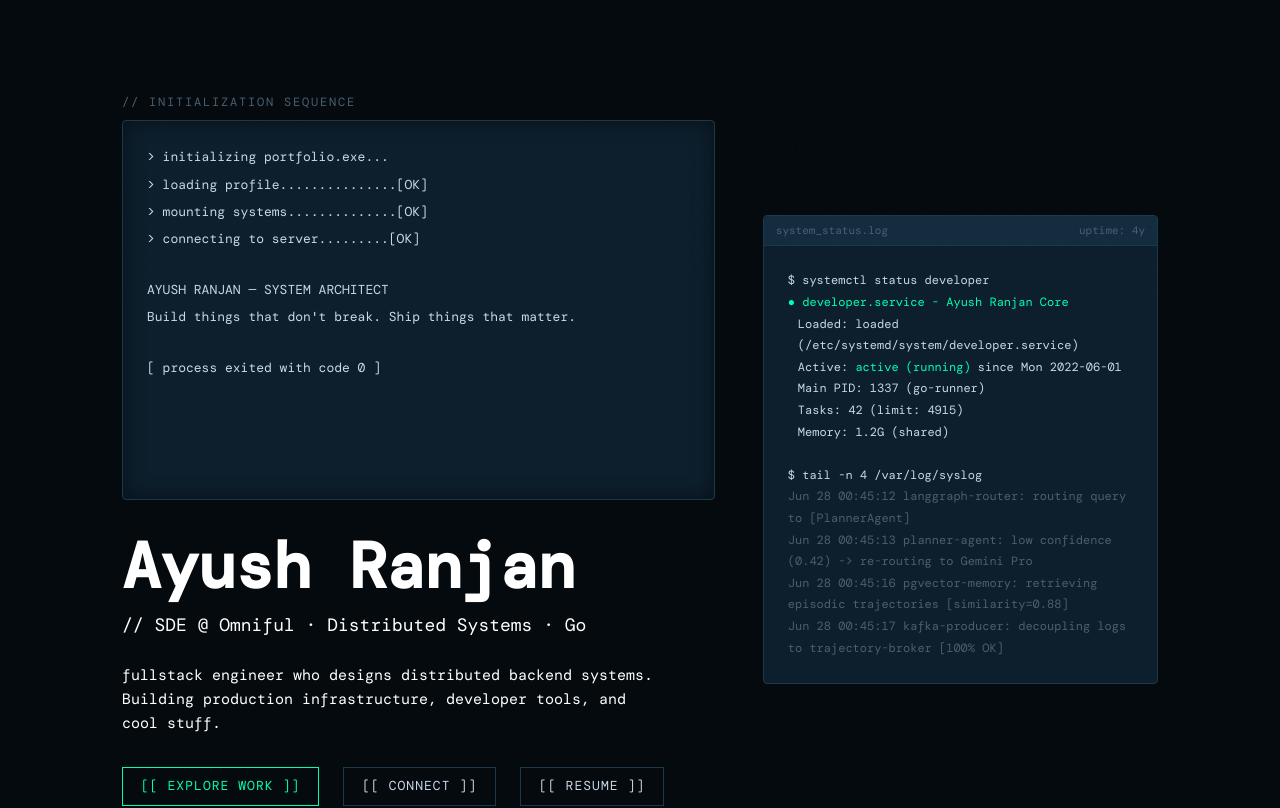
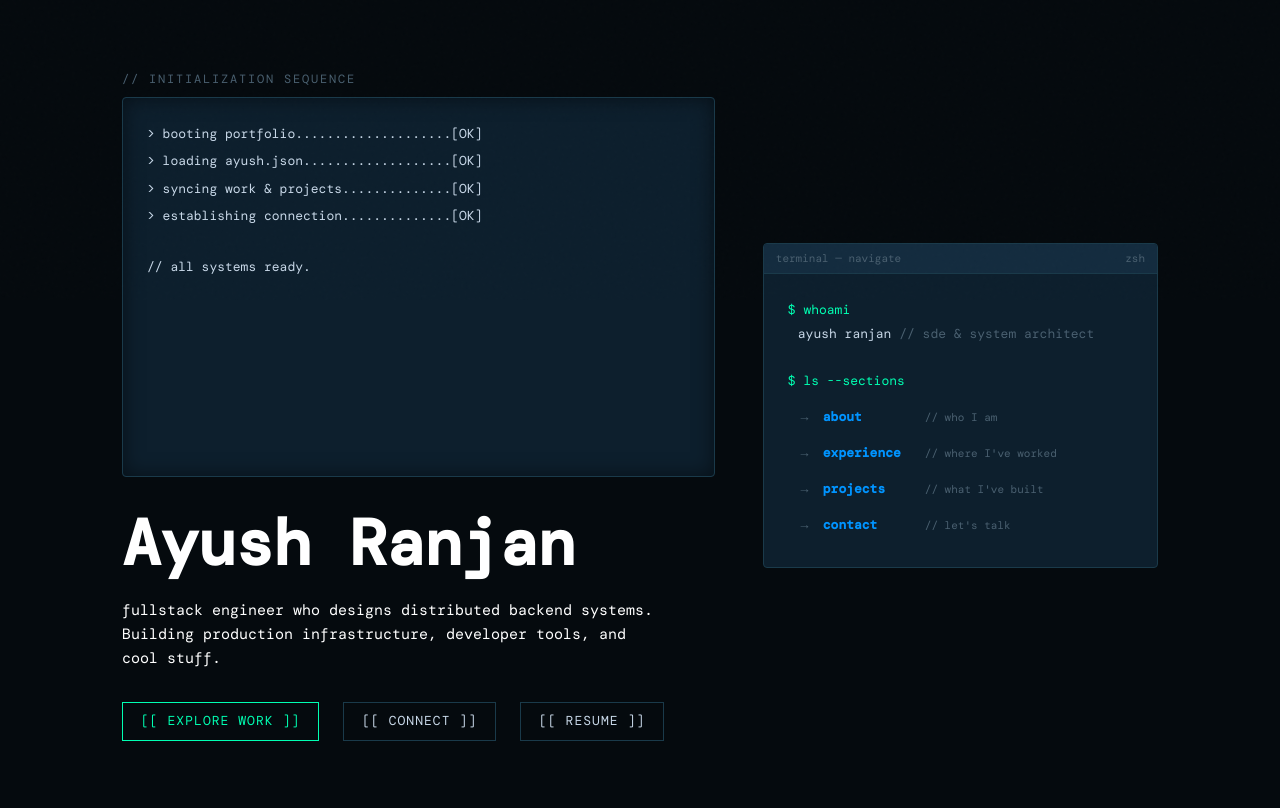
Before and after one commit to ayuuuuu0-0/pro-portfolio, a Next.js app: page / in a window 1280 px wide. Shown: the part 500-1308 px from the top of the page. Built offline with nearby package versions, Linux system fonts and the light colour scheme; a web font is replaced by a local one.

Commit message:
Fixed the terminal options, improved project exppanded view, fixed the current status

```diff
--- a/src/components/Contact.tsx
+++ b/src/components/Contact.tsx
@@ -272,20 +272,24 @@ export default function Contact() {
   const [history, setHistory] = useState<HistoryItem[]>([
     {
       type: "output",
-      text: "visitor@ayush:~$ connection established. sandbox shell v2.0.6 loaded. type 'help' for options.",
+      text: "visitor@ayush:~$ hey! type 'help' to see what you can do here.",
     },
   ]);
   const [inputVal, setInputVal] = useState("");
   const terminalBodyRef = useRef<HTMLDivElement>(null);
   const inputRef = useRef<HTMLInputElement>(null);
 
-  const quickCommands = ["help", "whoami", "contact", "status", "clear"];
+  const quickCommands = ["help", "about", "experience", "projects", "contact", "whoami", "status", "clear"];
 
   useEffect(() => {
     if (terminalBodyRef.current) {
       terminalBodyRef.current.scrollTop = terminalBodyRef.current.scrollHeight;
     }
   }, [history]);
+
+  const scrollToSection = (id: string) => {
+    document.getElementById(id)?.scrollIntoView({ behavior: "smooth" });
+  };
 
   const executeCommand = (cmdStr: string) => {
     const cmd = cmdStr.trim();
@@ -306,17 +310,35 @@ export default function Contact() {
           <div style={{ fontFamily: "var(--font-mono)", fontSize: "13px" }}>
             Available commands:
             <br />
-            &nbsp;&nbsp;<span style={{ color: "var(--accent)" }}>whoami</span>&nbsp;&nbsp;&nbsp;&nbsp;&nbsp;&nbsp;- profile summary and background
+            &nbsp;&nbsp;<span style={{ color: "var(--accent)" }}>about</span>&nbsp;&nbsp;&nbsp;&nbsp;&nbsp;&nbsp;&nbsp;&nbsp;&nbsp;- go to the about section
             <br />
-            &nbsp;&nbsp;<span style={{ color: "var(--accent)" }}>contact</span>&nbsp;&nbsp;&nbsp;&nbsp;&nbsp;- access email and social platform endpoints
+            &nbsp;&nbsp;<span style={{ color: "var(--accent)" }}>experience</span>&nbsp;&nbsp;&nbsp;&nbsp;- go to the experience section
             <br />
-            &nbsp;&nbsp;<span style={{ color: "var(--accent)" }}>status</span>&nbsp;&nbsp;&nbsp;&nbsp;&nbsp;&nbsp;- current role &amp; contract availability
+            &nbsp;&nbsp;<span style={{ color: "var(--accent)" }}>projects</span>&nbsp;&nbsp;&nbsp;&nbsp;&nbsp;&nbsp;- go to the projects section
             <br />
-            &nbsp;&nbsp;<span style={{ color: "var(--accent)" }}>chill</span>&nbsp;&nbsp;&nbsp;&nbsp;&nbsp;&nbsp;&nbsp;- spawn a retro car jump mini-game 🕹️
+            &nbsp;&nbsp;<span style={{ color: "var(--accent)" }}>contact</span>&nbsp;&nbsp;&nbsp;&nbsp;&nbsp;&nbsp;&nbsp;- show contact &amp; social links
             <br />
-            &nbsp;&nbsp;<span style={{ color: "var(--accent)" }}>clear</span>&nbsp;&nbsp;&nbsp;&nbsp;&nbsp;&nbsp;&nbsp;- clear console output history
+            &nbsp;&nbsp;<span style={{ color: "var(--accent)" }}>whoami</span>&nbsp;&nbsp;&nbsp;&nbsp;&nbsp;&nbsp;&nbsp;&nbsp;- who is visiting this portfolio
+            <br />
+            &nbsp;&nbsp;<span style={{ color: "var(--accent)" }}>status</span>&nbsp;&nbsp;&nbsp;&nbsp;&nbsp;&nbsp;&nbsp;&nbsp;- current availability
+            <br />
+            &nbsp;&nbsp;<span style={{ color: "var(--accent)" }}>chill</span>&nbsp;&nbsp;&nbsp;&nbsp;&nbsp;&nbsp;&nbsp;&nbsp;&nbsp;- play a retro mini-game 🕹️
+            <br />
+            &nbsp;&nbsp;<span style={{ color: "var(--accent)" }}>clear</span>&nbsp;&nbsp;&nbsp;&nbsp;&nbsp;&nbsp;&nbsp;&nbsp;&nbsp;- clear the terminal
           </div>
         );
+        break;
+      case "about":
+        scrollToSection("about");
+        result = "→ Navigating to About section...";
+        break;
+      case "experience":
+        scrollToSection("experience");
+        result = "→ Navigating to Experience section...";
+        break;
+      case "projects":
+        scrollToSection("projects");
+        result = "→ Navigating to Projects section...";
         break;
       case "whoami":
         result = "→ Visitor / System Reviewer. You are exploring Ayush's developer portfolio sandbox environment.";
@@ -387,6 +409,7 @@ export default function Contact() {
       { type: "output", text: result },
     ]);
   };
+
 
   const handleFormSubmit = (e: React.FormEvent) => {
     e.preventDefault();
--- a/src/components/Hero.tsx
+++ b/src/components/Hero.tsx
@@ -12,10 +12,10 @@ export default function Hero() {
   useEffect(() => {
     let currentLineIndex = 0;
     const bootSequence = [
-      { text: "> initializing portfolio.exe...", wait: 400 },
-      { text: "> loading profile...............[OK]", wait: 500 },
-      { text: "> mounting systems..............[OK]", wait: 400 },
-      { text: "> connecting to server.........", wait: 200, hasProgress: true },
+      { text: "> booting portfolio....................[OK]", wait: 380 },
+      { text: "> loading ayush.json...................[OK]", wait: 420 },
+      { text: "> syncing work & projects..............[OK]", wait: 350 },
+      { text: "> establishing connection..............", wait: 200, hasProgress: true },
     ];
 
     const addLine = (text: string) => {
@@ -38,16 +38,16 @@ export default function Hero() {
                 setShowProgress(false);
                 setLines((prev) => {
                   const updated = [...prev];
-                  updated[updated.length - 1] = "> connecting to server.........[OK]";
+                  updated[updated.length - 1] = "> establishing connection..............[OK]";
                   return updated;
                 });
                 currentLineIndex++;
                 setTimeout(runSequence, 300);
-              }, 450);
+              }, 400);
             } else {
               setProgressPercent(pct);
             }
-          }, 100);
+          }, 80);
         } else {
           addLine(step.text);
           currentLineIndex++;
@@ -55,10 +55,8 @@ export default function Hero() {
         }
       } else {
         addLine("");
-        addLine("AYUSH RANJAN — SYSTEM ARCHITECT");
-        addLine("Build things that don't break. Ship things that matter.");
+        addLine("// all systems ready.");
         addLine("");
-        addLine("[ process exited with code 0 ]");
         setIsBooted(true);
       }
     };
@@ -74,13 +72,26 @@ export default function Hero() {
     return ` [ ${bar} ${progressPercent}% ]`;
   };
 
+  const navSections = [
+    { id: "about", label: "about", hint: "// who I am" },
+    { id: "experience", label: "experience", hint: "// where I've worked" },
+    { id: "projects", label: "projects", hint: "// what I've built" },
+    { id: "contact", label: "contact", hint: "// let's talk" },
+  ];
+
+  const scrollTo = (id: string) => {
+    document.getElementById(id)?.scrollIntoView({ behavior: "smooth" });
+  };
+
   return (
     <section id="hero">
       <div className="hero-bg" />
       <div className="container" style={{ width: "100%" }}>
         <div className={`hero-grid ${isBooted ? "booted" : ""}`}>
+          {/* LEFT: boot terminal runs, name always visible below it */}
           <div className="hero-content">
             <span className="section-tag">// initialization sequence</span>
+
             <div className="boot-terminal">
               {lines.map((line, idx) => {
                 if (line === "") return <div key={idx}>&nbsp;</div>;
@@ -98,14 +109,17 @@ export default function Hero() {
               {!isBooted && <span className="blink" />}
             </div>
 
+            {/* Identity — always visible immediately */}
+            <div style={{ marginTop: "2rem" }}>
+              <h1 className="hero-main-title">Ayush Ranjan</h1>
+            </div>
+
+            {/* Description + CTA buttons — fade in after boot completes */}
             {isBooted && (
-              <div style={{ marginTop: "2rem", animation: "fadeIn 0.8s ease forwards" }}>
-                <h1 className="hero-main-title">Ayush Ranjan</h1>
-                <p className="hero-subtitle">
-                  // SDE @ Omniful &middot; Distributed Systems &middot; Go
-                </p>
+              <div style={{ marginTop: "1.2rem", animation: "fadeIn 0.6s ease forwards" }}>
                 <p className="hero-desc-text">
-                  fullstack engineer who designs distributed backend systems. Building production infrastructure, developer tools, and cool stuff.
+                  fullstack engineer who designs distributed backend systems. Building production
+                  infrastructure, developer tools, and cool stuff.
                 </p>
                 <div className="hero-actions">
                   <a href="#projects" className="btn-terminal">
@@ -127,37 +141,86 @@ export default function Hero() {
             )}
           </div>
 
-          {isBooted && (
-            <div className="hero-terminal-aside" style={{ animation: "fadeIn 1.2s ease forwards" }}>
-              <div className="terminal-panel">
-                <div className="terminal-panel-header">
-                  <span>system_status.log</span>
-                  <span>uptime: 4y</span>
+          {/* RIGHT: terminal navigation panel */}
+          <div className="hero-terminal-aside" style={{ animation: "fadeIn 0.5s ease forwards" }}>
+            <div className="terminal-panel">
+              <div className="terminal-panel-header">
+                <span>terminal — navigate</span>
+                <span>zsh</span>
+              </div>
+              <div
+                className="terminal-panel-body"
+                style={{
+                  fontFamily: "var(--font-mono)",
+                  fontSize: "13px",
+                  color: "var(--text)",
+                  lineHeight: "1.85",
+                }}
+              >
+                <div style={{ color: "var(--accent)" }}>$ whoami</div>
+                <div style={{ paddingLeft: "10px", marginBottom: "1.4rem" }}>
+                  ayush ranjan{" "}
+                  <span style={{ color: "var(--muted)" }}>// sde &amp; system architect</span>
                 </div>
-                <div className="terminal-panel-body" style={{ fontFamily: "var(--font-mono)", fontSize: "12px", color: "var(--text)" }}>
-                  <div>$ systemctl status developer</div>
-                  <div style={{ color: "var(--accent)" }}>● developer.service - Ayush Ranjan Core</div>
-                  <div style={{ paddingLeft: "10px" }}>Loaded: loaded (/etc/systemd/system/developer.service)</div>
-                  <div style={{ paddingLeft: "10px" }}>Active: <span style={{ color: "var(--accent)" }}>active (running)</span> since Mon 2022-06-01</div>
-                  <div style={{ paddingLeft: "10px" }}>Main PID: 1337 (go-runner)</div>
-                  <div style={{ paddingLeft: "10px" }}>Tasks: 42 (limit: 4915)</div>
-                  <div style={{ paddingLeft: "10px" }}>Memory: 1.2G (shared)</div>
-                  <div>&nbsp;</div>
-                  <div>$ tail -n 4 /var/log/syslog</div>
-                  <div style={{ color: "var(--muted)" }}>Jun 28 00:45:12 langgraph-router: routing query to [PlannerAgent]</div>
-                  <div style={{ color: "var(--muted)" }}>Jun 28 00:45:13 planner-agent: low confidence (0.42) -&gt; re-routing to Gemini Pro</div>
-                  <div style={{ color: "var(--muted)" }}>Jun 28 00:45:16 pgvector-memory: retrieving episodic trajectories [similarity=0.88]</div>
-                  <div style={{ color: "var(--muted)" }}>Jun 28 00:45:17 kafka-producer: decoupling logs to trajectory-broker [100% OK]</div>
+
+                <div style={{ color: "var(--accent)" }}>$ ls --sections</div>
+                <div style={{ paddingLeft: "10px", marginTop: "6px" }}>
+                  {navSections.map((s) => (
+                    <div
+                      key={s.id}
+                      onClick={() => scrollTo(s.id)}
+                      style={{
+                        display: "flex",
+                        alignItems: "center",
+                        gap: "12px",
+                        padding: "6px 0",
+                        cursor: "none",
+                        transition: "color 0.15s ease",
+                      }}
+                      onMouseEnter={(e) => {
+                        const label = e.currentTarget.querySelector(
+                          ".terminal-nav-label"
+                        ) as HTMLElement;
+                        if (label) label.style.color = "var(--accent)";
+                      }}
+                      onMouseLeave={(e) => {
+                        const label = e.currentTarget.querySelector(
+                          ".terminal-nav-label"
+                        ) as HTMLElement;
+                        if (label) label.style.color = "var(--accent-2)";
+                      }}
+                    >
+                      <span style={{ color: "var(--muted)" }}>→</span>
+                      <span
+                        className="terminal-nav-label"
+                        style={{
+                          color: "var(--accent-2)",
+                          fontWeight: 600,
+                          minWidth: "90px",
+                          transition: "color 0.15s ease",
+                        }}
+                      >
+                        {s.label}
+                      </span>
+                      <span style={{ color: "var(--muted)", fontSize: "11px" }}>{s.hint}</span>
+                    </div>
+                  ))}
                 </div>
               </div>
             </div>
-          )}
+          </div>
         </div>
       </div>
       <style jsx global>{`
         @keyframes fadeIn {
-          from { opacity: 0; transform: translateY(10px); }
-          to { opacity: 1; transform: translateY(0); }
+          from {
+            opacity: 0;
+            transform: translateY(10px);
+          }
+          to {
+            opacity: 1;
+            transform: translateY(0);
+          }
         }
       `}</style>
     </section>
--- a/src/data/portfolio.ts
+++ b/src/data/portfolio.ts
@@ -29,8 +29,8 @@ export const SKILLS = {
 
 export const EXPERIENCE = [
   {
-    active: true,
-    period: "Aug 2025 — Present · Gurugram, Haryana",
+    active: false,
+    period: "Aug 2025 — Jun 2026 · Gurugram, Haryana",
     role: "SDE Intern",
     company: "Omniful",
     url: "https://www.omniful.ai",
```
Also changed, not shown: src/components/Projects.tsx (+11 -2 lines), 1 other file (tests, documents, lock files or other folders).
